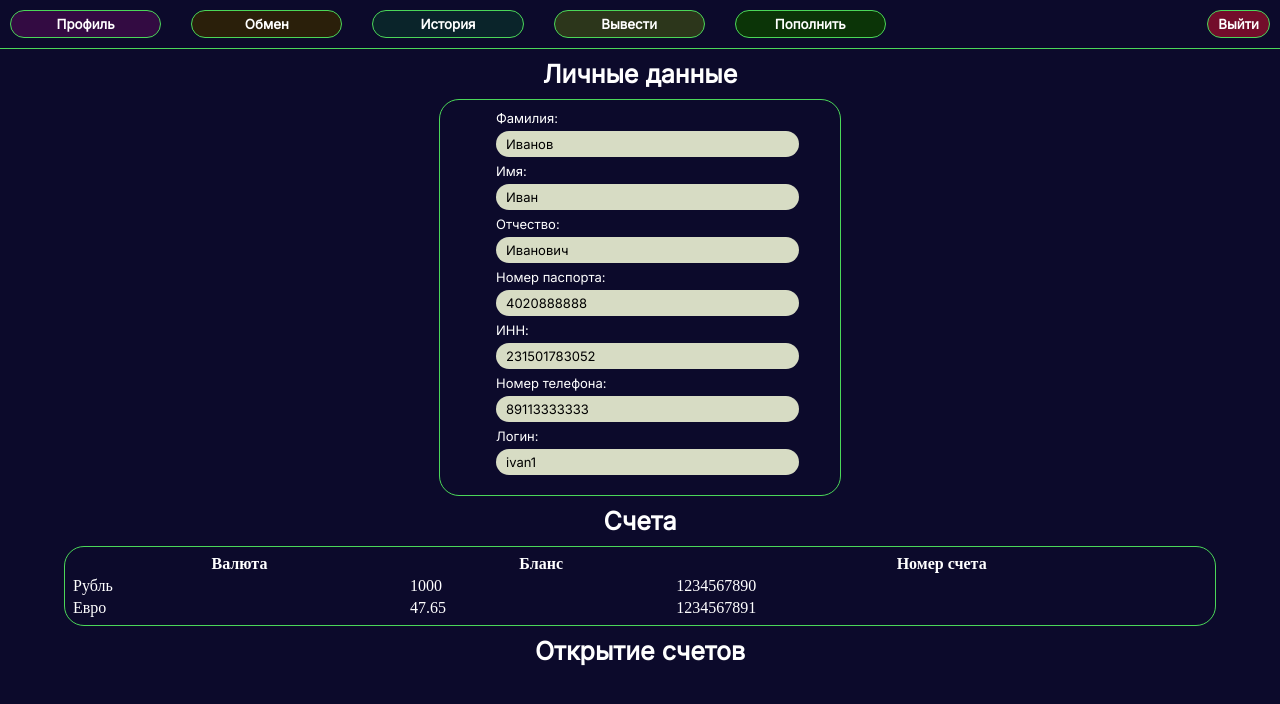
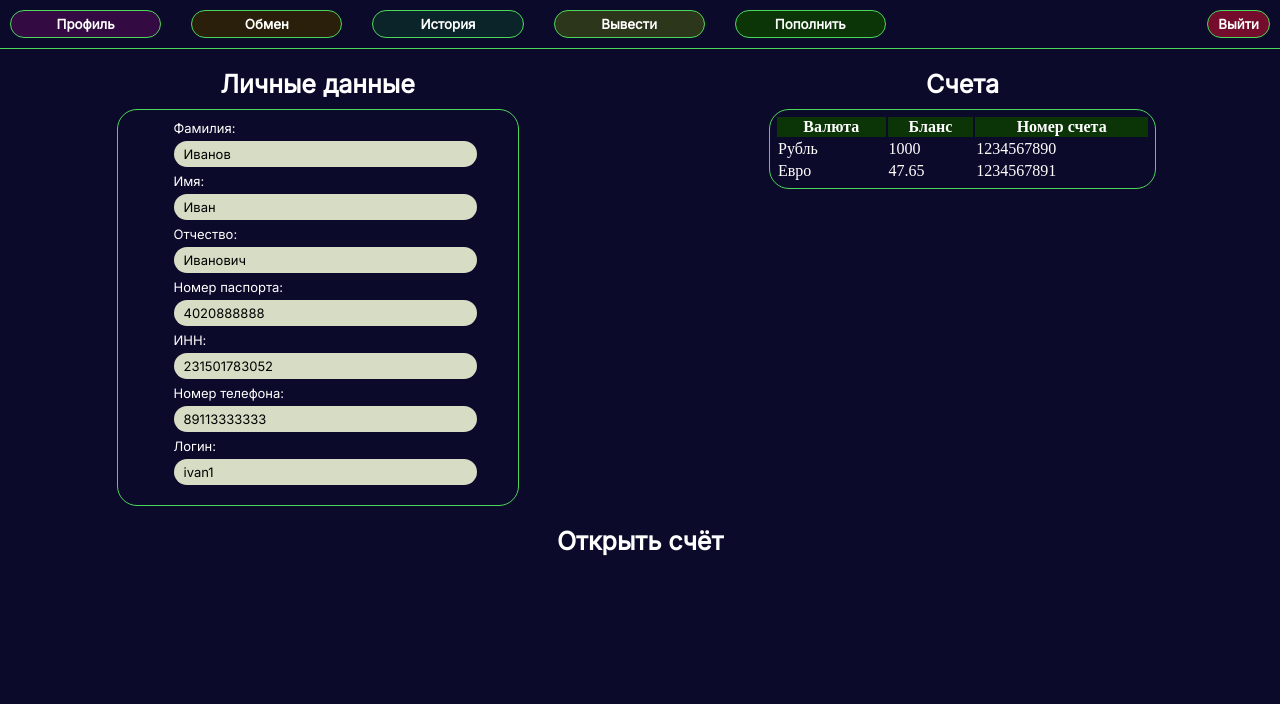
Before and after one commit to covcom-hack/flameAppFront, a React (Create React App) app: page /profile in a window 1280 px wide. Shown: the top 704 px of the page. Built offline with nearby package versions, Linux system fonts and the light colour scheme.

Commit message:
updated components

```diff
--- a/public/index.html
+++ b/public/index.html
@@ -24,6 +24,9 @@
     button{
       cursor: pointer;
     }
+    button:active{
+      background-color: #06042a;
+    }
   </style>
 </head>
 <body>
--- a/src/UserHeader.module.css
+++ b/src/UserHeader.module.css
@@ -29,6 +29,10 @@ button{
     font-weight: 600;
 }
 
+.menuButtons button:active{
+    background-color: #06042a;
+}
+
 button.logOutButton{
     background-color: #730D2B;
 }
--- a/src/UserProfile.js
+++ b/src/UserProfile.js
@@ -14,6 +14,8 @@ const UserProfile = (props) => {
 
     return <>
         <UserHeader/>
+        <div className={styles.cardsGrid}>
+            <div className={styles.titleAndCardWrapper}>
                 <p className={styles.title}>Личные данные</p>
                 <div className={styles.card}>
                     <div className={styles.fields}>
@@ -47,6 +49,8 @@ const UserProfile = (props) => {
                         </div>
                     </div>
                 </div>
+            </div>
+            <div className={styles.titleAndCardWrapper}>
                 <p className={styles.title}>Счета</p>
                 <table className={styles.openedBankAccounts}>
                     <thead>
@@ -69,9 +73,13 @@ const UserProfile = (props) => {
                     </tr>
                     </tbody>
                 </table>
-        <p className={styles.title}>Открытие счетов</p>
+            </div>
+            <div className={styles.titleAndCardWrapper}>
+                <p className={styles.title}>Открыть счёт</p>
                 <div className={styles.bankAccounts}>
 
+                </div>
+            </div>
         </div>
     </>;
 }
--- a/src/UserProfile.module.css
+++ b/src/UserProfile.module.css
@@ -1,3 +1,17 @@
+.cardsGrid{
+    margin-top: 10px;
+    display: flex;
+    flex-wrap: wrap;
+    justify-content: space-around;
+    align-items: flex-start;
+    flex-direction: row;
+    gap: 10px;
+}
+
+.titleAndCardWrapper{
+    width: 430px;
+}
+
 .title{
     margin: 10px;
     text-align: center;
@@ -57,6 +71,10 @@
     padding: 5px;
 }
 
+.openedBankAccounts > thead > tr{
+    background-color: #0B3407;
+}
+
 .bankAccounts{
 
 }
```
Lines whose indentation alone changed are shown as unchanged.
